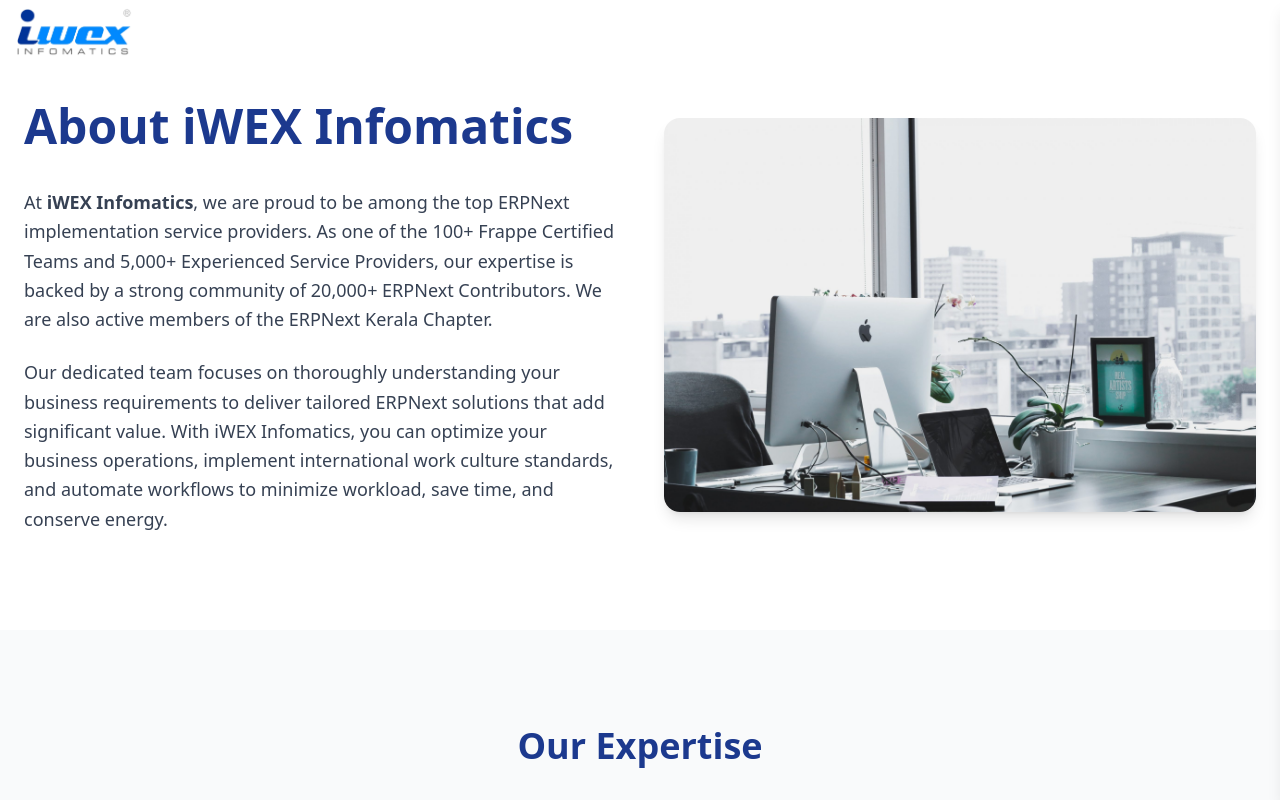
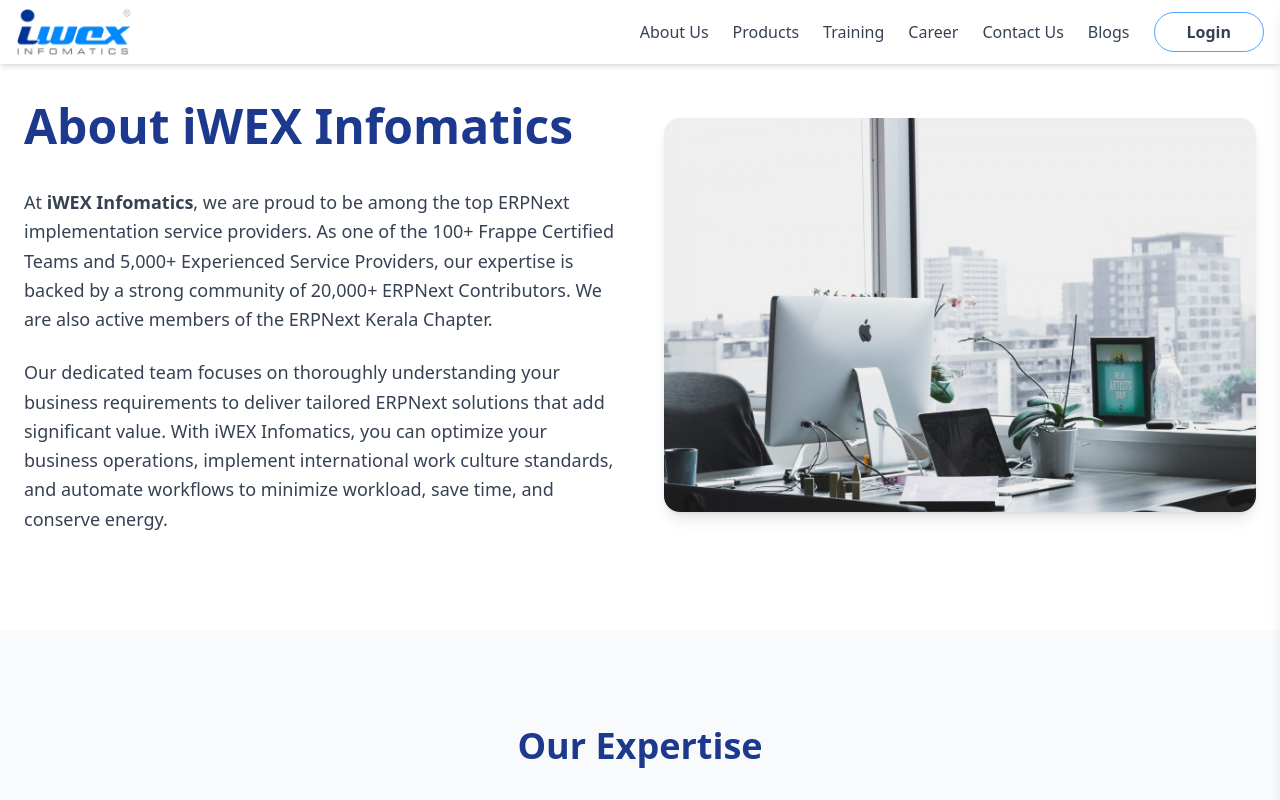
Before and after one commit to Athira-351/iwex-website, a React (Vite) app in the folder frontend/: page /about in a window 1280 px wide. Shown: the top 800 px of the page. Built offline with nearby package versions, Linux system fonts and the light colour scheme.

Commit message:
fix navbar transperancy

```diff
--- a/frontend/src/components/Navbar.jsx
+++ b/frontend/src/components/Navbar.jsx
@@ -14,15 +14,16 @@
     return () => window.removeEventListener("scroll", handleScroll);
   }, []);
 
+  const isHome = window.location.pathname === "/";  // Check if current page is Home
+  const transparentMode = isHome && !scrolled;  // Determine if we need transparent style
+
   return (
     <header>
       <nav
-        className={`fixed w-full top-0 z-50 transition-all duration-300 ${
-          scrolled ? "bg-white shadow-md" : "bg-transparent"
+        className={`fixed w-full top-0 z-50 transition-all duration-300 ${transparentMode ? "bg-transparent" : "bg-white shadow-md"
           }`}
       >
         <div className="max-w-7xl mx-auto px-4 py-2 flex justify-between items-center">
-          {/* Logo */}
           <div>
             <img src={logo} alt="Logo" className="h-12 w-auto" />
           </div>
@@ -31,11 +32,10 @@
           <ul className="hidden md:flex space-x-6 font-medium">
             <li>
               <a
-                href="#about"
-                className={`${
-                  scrolled
-                    ? "text-gray-700 hover:text-black"
-                    : "text-white hover:text-gray-200"
+                href="/about"
+                className={`${transparentMode
+                    ? "text-white hover:text-gray-200"
+                    : "text-gray-700 hover:text-black"
                   }`}
               >
                 About Us
@@ -44,10 +44,9 @@
             <li>
               <a
                 href="#products"
-                className={`${
-                  scrolled
-                    ? "text-gray-700 hover:text-black"
-                    : "text-white hover:text-gray-200"
+                className={`${transparentMode
+                    ? "text-white hover:text-gray-200"
+                    : "text-gray-700 hover:text-black"
                   }`}
               >
                 Products
@@ -56,10 +55,9 @@
             <li>
               <a
                 href="#training"
-                className={`${
-                  scrolled
-                    ? "text-gray-700 hover:text-black"
-                    : "text-white hover:text-gray-200"
+                className={`${transparentMode
+                    ? "text-white hover:text-gray-200"
+                    : "text-gray-700 hover:text-black"
                   }`}
               >
                 Training
@@ -69,10 +67,9 @@
             {/* Career Dropdown */}
             <div className="relative group">
               <button
-                className={`${
-                  scrolled
-                    ? "text-gray-700 hover:text-black"
-                    : "text-white hover:text-gray-200"
+                className={`${transparentMode
+                    ? "text-white hover:text-gray-200"
+                    : "text-gray-700 hover:text-black"
                   } font-medium focus:outline-none`}
               >
                 Career
@@ -96,10 +93,9 @@
             {/* Contact Dropdown */}
             <div className="relative group">
               <button
-                className={`${
-                  scrolled
-                    ? "text-gray-700 hover:text-black"
-                    : "text-white hover:text-gray-200"
+                className={`${transparentMode
+                    ? "text-white hover:text-gray-200"
+                    : "text-gray-700 hover:text-black"
                   } font-medium focus:outline-none`}
               >
                 Contact Us
@@ -135,10 +131,9 @@
             <li>
               <a
                 href="#blogs"
-                className={`${
-                  scrolled
-                    ? "text-gray-700 hover:text-black"
-                    : "text-white hover:text-gray-200"
+                className={`${transparentMode
+                    ? "text-white hover:text-gray-200"
+                    : "text-gray-700 hover:text-black"
                   }`}
               >
                 Blogs
@@ -147,10 +142,9 @@
             <li>
               <a
                 href="#login"
-                className={`${
-                  scrolled
-                    ? "text-gray-700 hover:text-white border hover:bg-blue-400 border-blue-400 backdrop-blur-sm px-8 py-2 rounded-full font-semibold transition-all"
-                    : "text-white hover:text-gray-200 bg-white/10 border border-white/30 backdrop-blur-sm px-8 py-2 rounded-full font-semibold hover:bg-white/20 transition-all"
+                className={`${transparentMode
+                    ? "text-white hover:text-gray-200 bg-white/10 border border-white/30 backdrop-blur-sm px-8 py-2 rounded-full font-semibold hover:bg-white/20 transition-all"
+                    : "text-gray-700 hover:text-white border hover:bg-blue-400 border-blue-400 backdrop-blur-sm px-8 py-2 rounded-full font-semibold transition-all"
                   }`}
               >
                 <button>Login</button>
@@ -162,8 +156,7 @@
           <div className="md:hidden">
             <button
               onClick={() => setMenuOpen(!menuOpen)}
-              className={`${
-                scrolled ? "text-gray-700" : "text-white"
+              className={`${transparentMode ? "text-white" : "text-gray-700"
                 } text-2xl`}
             >
               {menuOpen ? <FiX /> : <FiMenu />}
@@ -173,14 +166,13 @@
 
         {/* Mobile Sidebar */}
         <div
-          className={`fixed top-0 right-0 h-full w-64 bg-white shadow-lg transform transition-transform duration-300 z-50 ${
-            menuOpen ? "translate-x-0" : "translate-x-full"
+          className={`fixed top-0 right-0 h-full w-64 bg-white shadow-lg transform transition-transform duration-300 z-50 ${menuOpen ? "translate-x-0" : "translate-x-full"
             }`}
         >
           <div className="p-6">
             <ul className="space-y-6 font-medium text-gray-700">
               <li>
-                <a href="#about" onClick={() => setMenuOpen(false)}>
+                <a href="/about" onClick={() => setMenuOpen(false)}>
                   About Us
                 </a>
               </li>
```
Lines whose indentation alone changed are shown as unchanged.
